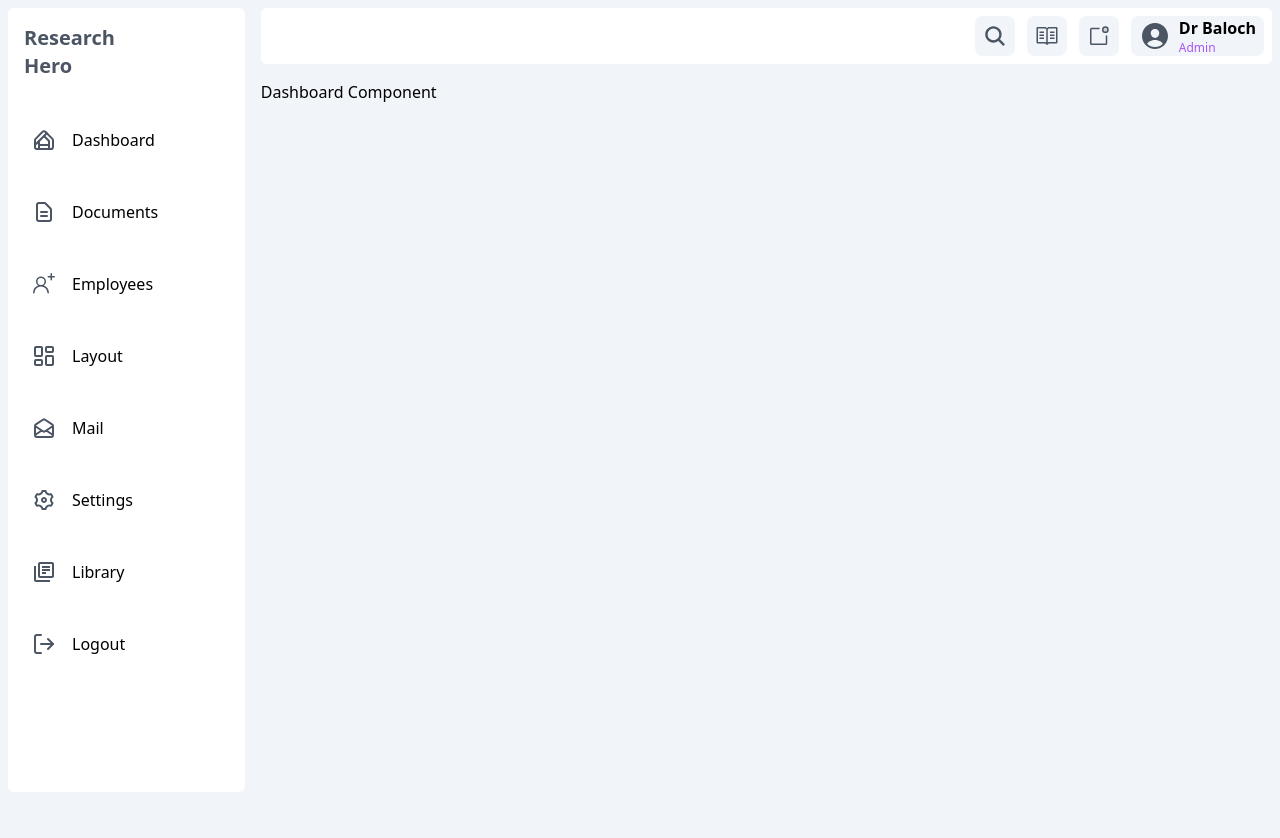
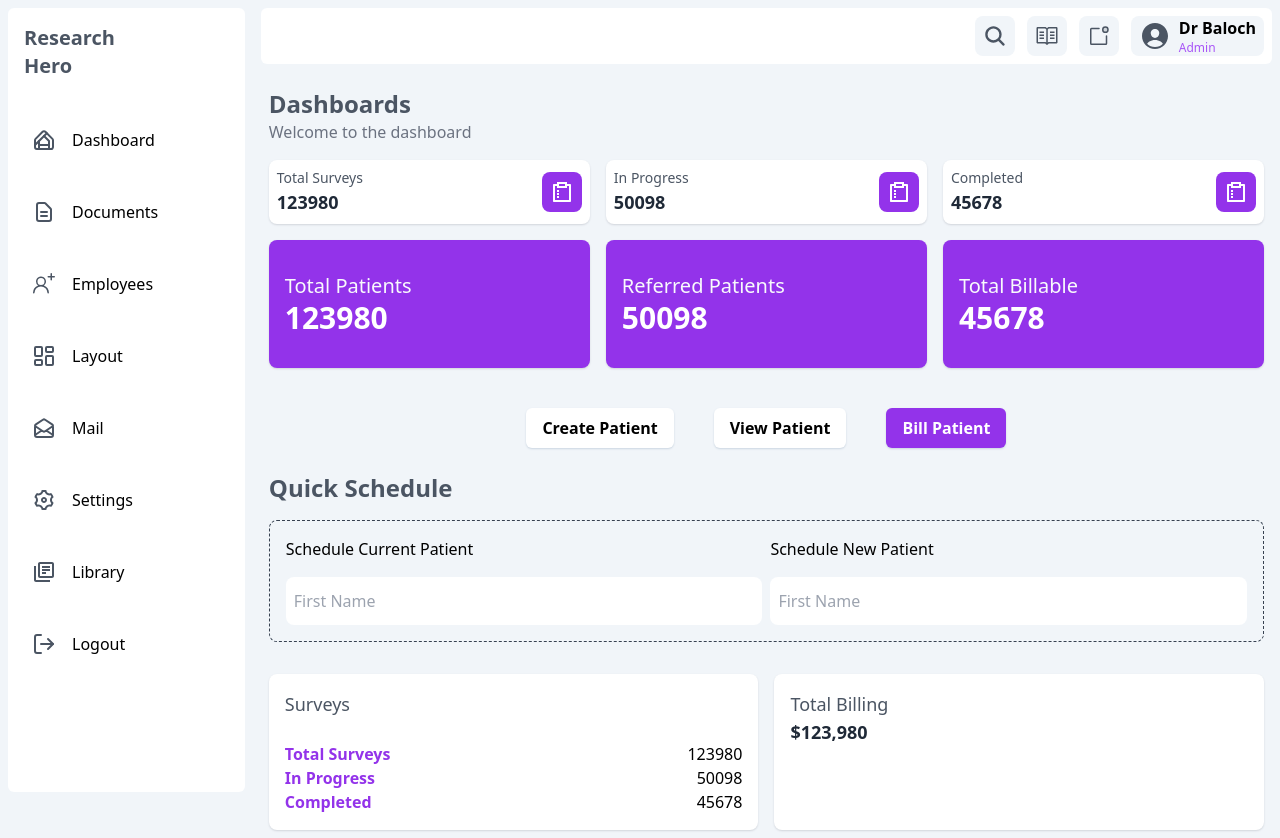
Before and after one commit to anaskhan010/frontend, a React (Vite) app: page / in a window 1280 px wide. Before the commit the page ends 800 px from the top, so only its background shows below. Built offline with nearby package versions, Linux system fonts and the light colour scheme.

Commit message:
added dashboard first-half

```diff
--- a/src/components/dashboard/Dashboard.jsx
+++ b/src/components/dashboard/Dashboard.jsx
@@ -1,7 +1,107 @@
 import React from "react";
 
+import { serveys, patients } from "./data";
+import { RiSurveyLine } from "react-icons/ri";
+
 const Dashboard = () => {
-  return <div>Dashboard Component</div>;
+  return (
+    <section className="p-2">
+      <h1 className="text-2xl font-bold text-gray-600">Dashboards</h1>
+      <p className="text-gray-500">Welcome to the dashboard</p>
+
+      {/* Survey Information */}
+      <div className="grid grid-cols-3 gap-4 mt-4">
+        {serveys.map((servey) => (
+          <div className="p-2 rounded-lg bg-white shadow shadow-sm shadow-gray-300 flex items-center justify-between">
+            <div>
+              <h2 className="text-sm font-medium text-gray-600">
+                {servey.title}
+              </h2>
+              <p className="text-gray-800 font-bold text-lg">{servey.value}</p>
+            </div>
+            <div className="p-2 rounded-lg bg-purple-600">
+              <RiSurveyLine className="text-white text-lg h-6 w-6" />
+            </div>
+          </div>
+        ))}
+      </div>
+
+      {/* Patients Information */}
+      <div className="grid grid-cols-3 gap-4 mt-4">
+        {patients.map((patient) => (
+          <div className="p-4 h-32 rounded-lg bg-purple-600 shadow shadow-sm shadow-gray-300 flex items-center justify-between">
+            <div>
+              <h2 className="text-xl font-medium text-slate-50">
+                {patient.title}
+              </h2>
+              <p className="text-white font-bold text-3xl">{patient.value}</p>
+            </div>
+          </div>
+        ))}
+        <div className="col-span-3 my-6 flex items-center justify-center gap-10">
+          <button className="px-4 py-2 rounded-md font-semibold bg-white shadow shadow-sm shadow-slate-300">
+            Create Patient
+          </button>
+          <button className="px-4 py-2 rounded-md font-semibold bg-white shadow shadow-sm shadow-slate-300">
+            View Patient
+          </button>
+          <button className="px-4 py-2 rounded-md font-semibold bg-purple-600 text-white shadow shadow-sm shadow-slate-300">
+            Bill Patient
+          </button>
+        </div>
+      </div>
+
+      {/* Quick Schedule Section */}
+      <div className="">
+        <h2 className="text-2xl font-bold text-gray-600">Quick Schedule</h2>
+        <div className="mt-4 p-4 rounded-lg border border-gray-700 border-dashed grid grid-cols-2 gap-2">
+          <div>
+            <p>Schedule Current Patient</p>
+            <input
+              type="text"
+              placeholder="First Name"
+              className="mt-4 p-2 h-12 w-full rounded-lg"
+            />
+          </div>
+          <div>
+            <p>Schedule New Patient</p>
+            <input
+              type="text"
+              placeholder="First Name"
+              className="mt-4 p-2 h-12 w-full rounded-lg"
+            />
+          </div>
+        </div>
+      </div>
+
+      {/* Total Surveys & Total Billing Section */}
+
+      <div className="mt-8 grid grid-cols-2 gap-4 mt-4">
+        <div className="p-4 rounded-lg bg-white shadow shadow-sm shadow-gray-300">
+          <div>
+            <h2 className="text-lg font-medium text-gray-600">Surveys</h2>
+            <ul className="mt-6">
+              {serveys.map((servey) => (
+                <li
+                  key={servey.title}
+                  className="w-full flex items-center justify-between"
+                >
+                  <p className="font-bold text-purple-600">{servey.title}</p>
+                  <p>{servey.value}</p>
+                </li>
+              ))}
+            </ul>
+          </div>
+        </div>
+        <div className="p-4 rounded-lg bg-white shadow shadow-sm shadow-gray-300">
+          <div>
+            <h2 className="text-lg font-medium text-gray-600">Total Billing</h2>
+            <p className="text-gray-800 font-bold text-lg">$123,980</p>
+          </div>
+        </div>
+      </div>
+    </section>
+  );
 };
 
 export default Dashboard;
--- /dev/null
+++ b/src/components/dashboard/SurveyInformation.jsx
@@ -0,0 +1,30 @@
+import React from "react";
+const serveys = [
+  {
+    title: "Total Surveys",
+    value: 123980,
+  },
+  {
+    title: "In Progress",
+    value: 50098,
+  },
+  {
+    title: "Completed",
+    value: 45678,
+  },
+];
+
+const SurveyInformation = () => {
+  {
+    serveys.map((servey) => (
+      <div className="p-2 rounded-lg bg-white shadow shadow-sm shadow-gray-300 border border-black">
+        <div>
+          <h2 className="text-lg font-bold text-gray-600">{servey.title}</h2>
+          <p className="text-gray-500">{servey.value}</p>
+        </div>
+      </div>
+    ));
+  }
+};
+
+export default SurveyInformation;
--- /dev/null
+++ b/src/components/dashboard/data.js
@@ -0,0 +1,31 @@
+// create servey array which contains totalnumber of servey sent inprogress and completed
+
+export const serveys = [
+  {
+    title: "Total Surveys",
+    value: 123980,
+  },
+  {
+    title: "In Progress",
+    value: 50098,
+  },
+  {
+    title: "Completed",
+    value: 45678,
+  },
+];
+
+export const patients = [
+  {
+    title: "Total Patients",
+    value: 123980,
+  },
+  {
+    title: "Referred Patients",
+    value: 50098,
+  },
+  {
+    title: "Total Billable",
+    value: 45678,
+  },
+];
```
